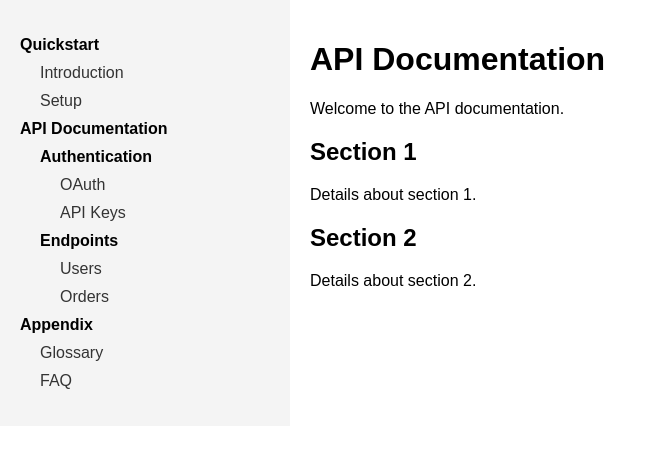
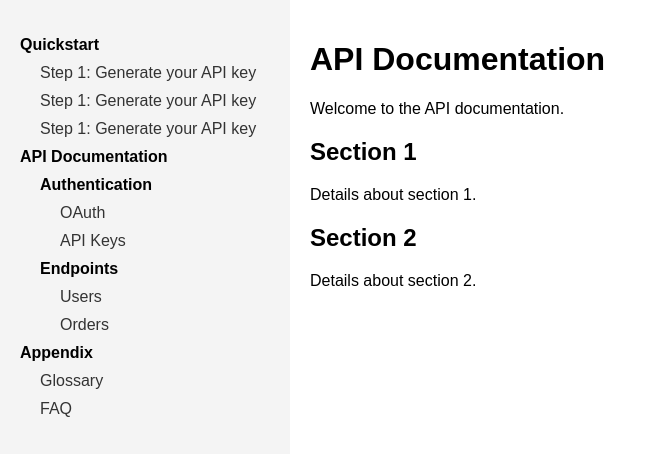
Before and after one commit to Williamyz123/Williamyz123.github.io, a Jekyll site: the page built from index.markdown, in a window 1280 px wide. Shown: the top 456 px of the page, without its empty margins (0-647 px from the left). Built offline with Jekyll 4.4.1, drawn with Linux system fonts in a browser that asks for light colours.

Commit message:
3.1骨架，目前可以实现全部要求 4.0目标：根据文章的标题生成左侧导航栏

```diff
--- a/_data/navigation.yml
+++ b/_data/navigation.yml
@@ -1,10 +1,12 @@
 - title: Quickstart
   url: /quickstart/
   children:
-    - title: Introduction
-      url: /quickstart/introduction/
-    - title: Setup
-      url: /quickstart/setup/
+    - title: "Step 1: Generate your API key"
+      url: /quickstart/step1/
+    - title: "Step 1: Generate your API key"
+      url: /quickstart/step1/
+    - title: "Step 1: Generate your API key"
+      url: /quickstart/step1/
 - title: API Documentation
   url: /api/
   children:
--- /dev/null
+++ b/quickstart/step1.md
@@ -0,0 +1,12 @@
+---
+title: "Step1：Generate your API key"
+layout: api
+---
+
+# Step 1: Generate your API key
+
+1. Navigate to your Workspace-Account-API Key
+
+![q_s_1.png](./pics/quickstart_step1_1.png)
+
+2. Click the "**Generate API Key**" button. Your unique API key will be displayed within seconds. **Note**: This feature requires a Pro plan.
```
Also changed, not shown: quickstart/introduction.md (deleted, +0 -8 lines), quickstart/introduction2.md (deleted, +0 -8 lines), quickstart/quick1.md (deleted, +0 -12 lines), quickstart/pics/quickstart_step1_1.png (added).
